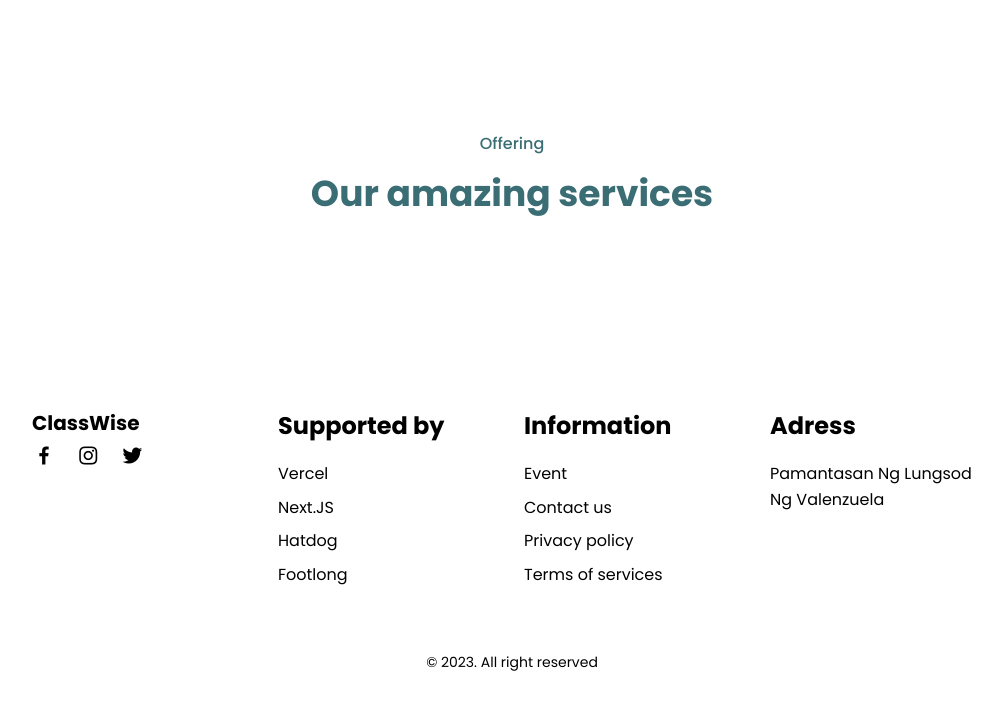
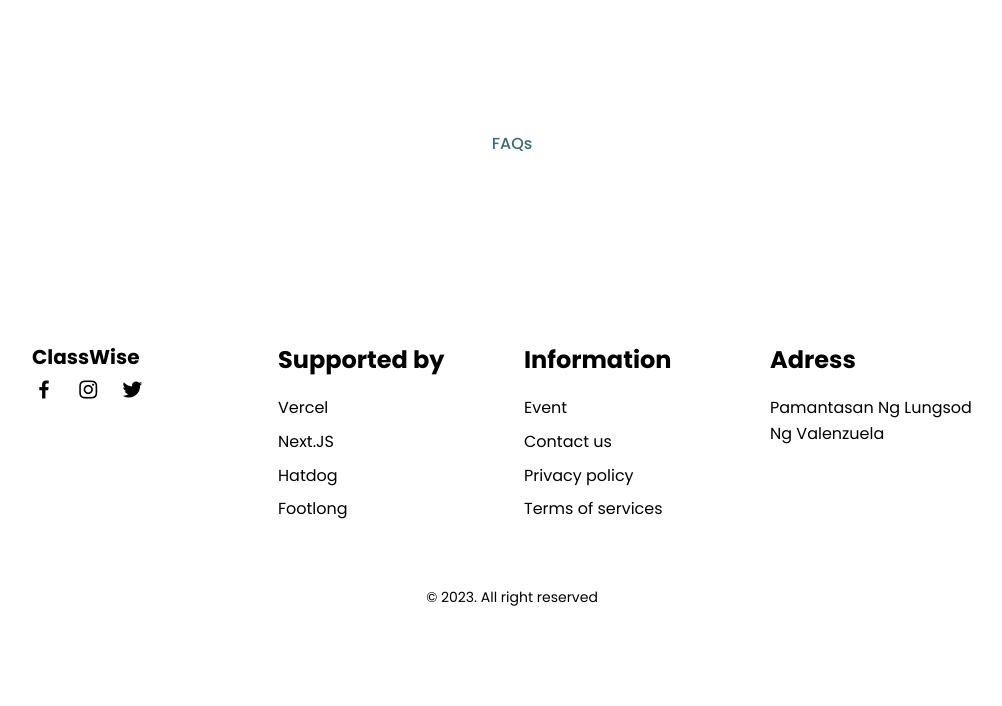
Before and after one commit to reginemones/landing_page, a plain HTML site: page landing page/index.html in a window 1280 px wide. Shown: the part 3217-3923 px from the top of the page, without its empty margins (128-1130 px from the left). After the commit the page ends 3857 px from the top, so only its background shows below. Drawn offline with nearby package versions, Linux system fonts and the light colour scheme.

Commit message:
Update index.html

```diff
--- a/landing page/index.html
+++ b/landing page/index.html
@@ -103,8 +103,8 @@
                 </div>
             </section>
             <section class="services section bd-container" id="faqs">
-                <span class="section-subtitle">Offering</span>
-                <h2 class="section-title">Our amazing services</h2>
+                <span class="section-subtitle">FAQs</span>
+                <h2 class="section-title"></h2>
 
             </section>
         </main>
```
